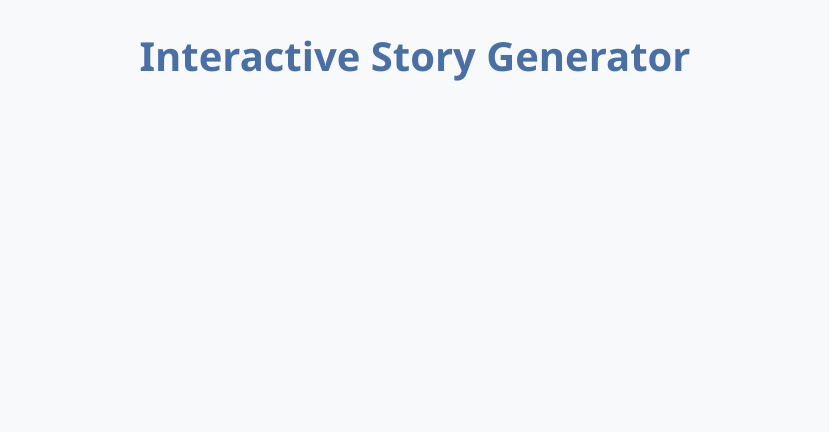
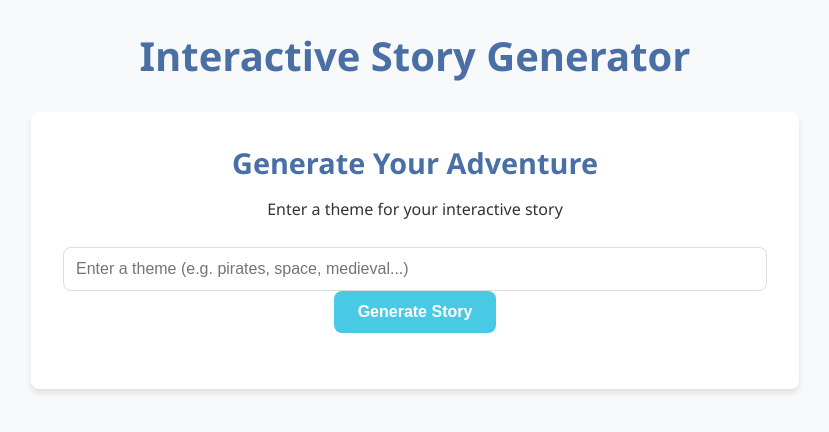
Before and after one commit to cheuyin/createyourstory.ai, a React (Vite) app in the folder frontend/: page / in a window 1280 px wide. Shown: the top 432 px of the page, without its empty margins (225-1054 px from the left). Built offline with nearby package versions, Linux system fonts and the light colour scheme.

Commit message:
feat: add basic StoryGenerator frontend component that sends POST story request

```diff
--- a/frontend/src/App.tsx
+++ b/frontend/src/App.tsx
@@ -1,6 +1,7 @@
 import "./App.css";
 import { BrowserRouter as Router, Routes, Route } from "react-router";
 import StoryLoader from "./components/StoryLoader";
+import StoryGenerator from "./components/StoryGenerator";
 
 function App() {
   return (
@@ -11,6 +12,7 @@ function App() {
         </header>
         <main>
           <Routes>
+            <Route path={"/"} element={<StoryGenerator />} />
             <Route path={"/story/:id"} element={<StoryLoader />} />
           </Routes>
         </main>
--- a/frontend/src/components/StoryGenerator.tsx
+++ b/frontend/src/components/StoryGenerator.tsx
@@ -0,0 +1,55 @@
+import { useState } from "react";
+import { useNavigate } from "react-router";
+import type { StoryJobCreate, StoryJobPublic } from "../types";
+import { useQuery, useMutation } from "@tanstack/react-query";
+import ThemeInput from "./ThemeInput";
+import LoadingStatus from "./LoadingStatus";
+
+// Creates a request for a new story
+// After sending the request, polls until status of story job is resolved
+// If story is finished, navigate to story page
+
+export default function StoryGenerator() {
+  const navigate = useNavigate();
+  const [job, setJob] = useState<StoryJobPublic | null>(null);
+  const [theme, setTheme] = useState<string>("");
+
+  const mutation = useMutation({
+    mutationFn: (newStory: StoryJobCreate) => {
+      return fetch("http://localhost:8000/api/stories/create", {
+        method: "POST",
+        body: JSON.stringify(newStory),
+        headers: {
+          "Content-Type": "application/json",
+        },
+      });
+    },
+    onSuccess: async (data) => {
+      const job = await data.json();
+      setJob(job);
+    },
+  });
+
+  const generateStory = (theme: string) => {
+    setTheme(theme);
+    mutation.mutate({
+      theme,
+    });
+  };
+
+  return (
+    <div className="story-generator">
+      {mutation.error && (
+        <div className="error-message">
+          <p>{mutation.error.message}</p>
+          <button onClick={() => console.log("RESET")}>Try Again</button>
+        </div>
+      )}
+      {!mutation.error && !job && !mutation.isPending && (
+        <ThemeInput onSubmit={generateStory} />
+      )}
+      {mutation.isPending && <LoadingStatus theme={theme} />}
+      {job && <p>{job.job_id}</p>}
+    </div>
+  );
+}
```
Also changed, not shown: frontend/src/types.ts (+13 -0 lines), 2 other files (tests, documents, lock files or other folders).
